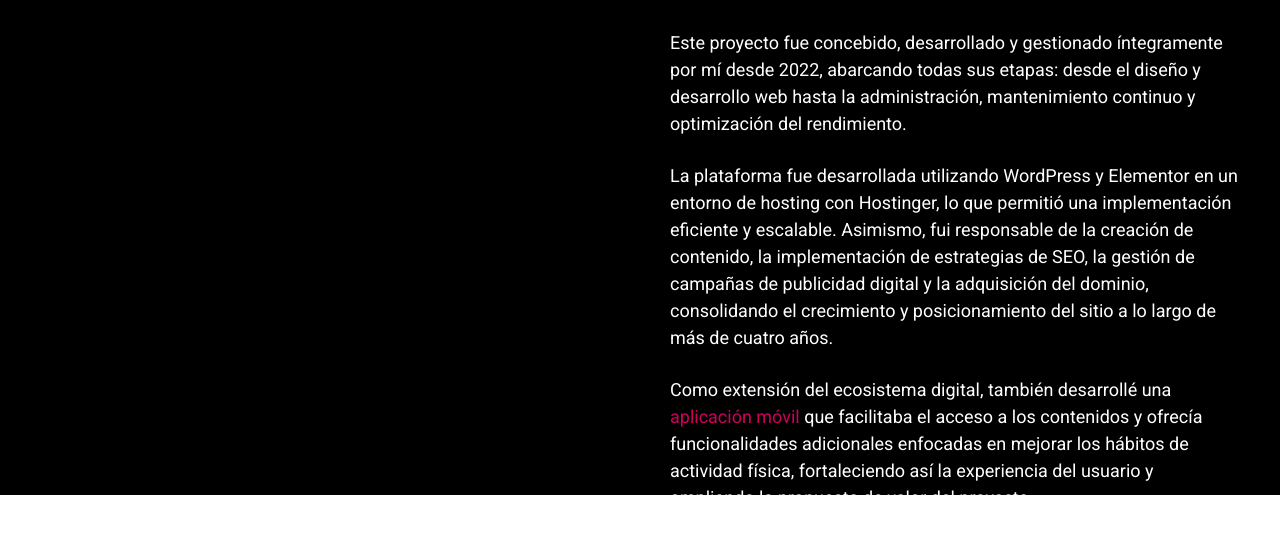
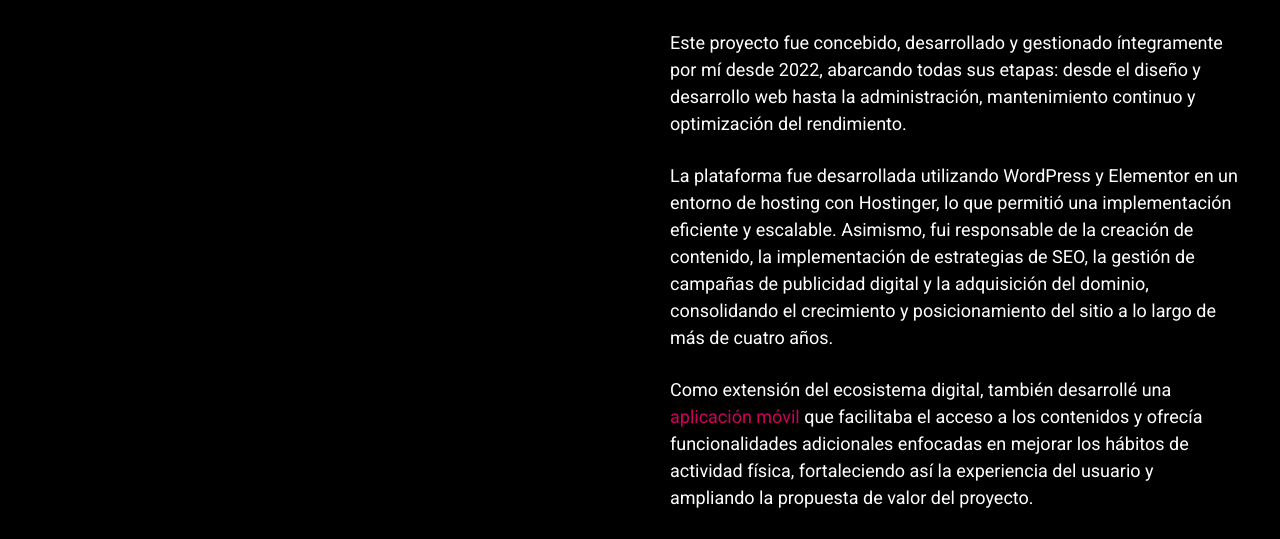
Before and after one commit to chimallidev/portafolio_chimallidev, a FastAPI app: page /portafolio/soluciones_inteligentes in a window 1280 px wide. Shown: the part 636-1175 px from the top of the page. Run offline with FastAPI, Linux system fonts and the light colour scheme.

Commit message:
Error SI: ajuste responsive de la sección de descripción

```diff
--- a/app/static/css/proyectos/soluciones_inteligentes/soluciones_inteligentes_style.css
+++ b/app/static/css/proyectos/soluciones_inteligentes/soluciones_inteligentes_style.css
@@ -40,7 +40,7 @@ a:active {
     display: flex;
     flex-wrap: wrap;
     margin-top: 20px;
-    height: 980px;
+    height: auto;
     padding: 20px 40px 40px 40px;
 }
 
@@ -48,7 +48,7 @@ a:active {
     flex: 0 0 50%;
     overflow-y: auto;
     min-height: 0;
-    height: 100%;
+    height: 150vh;
 }
 
 .si__img-wrapper img {
@@ -206,6 +206,10 @@ a:active {
         flex: 0 0 100%;
     }
 
+    .si__img-wrapper {
+        height: auto;
+    }
+
     .si__article {
         padding-left: 0px;
     }
```
